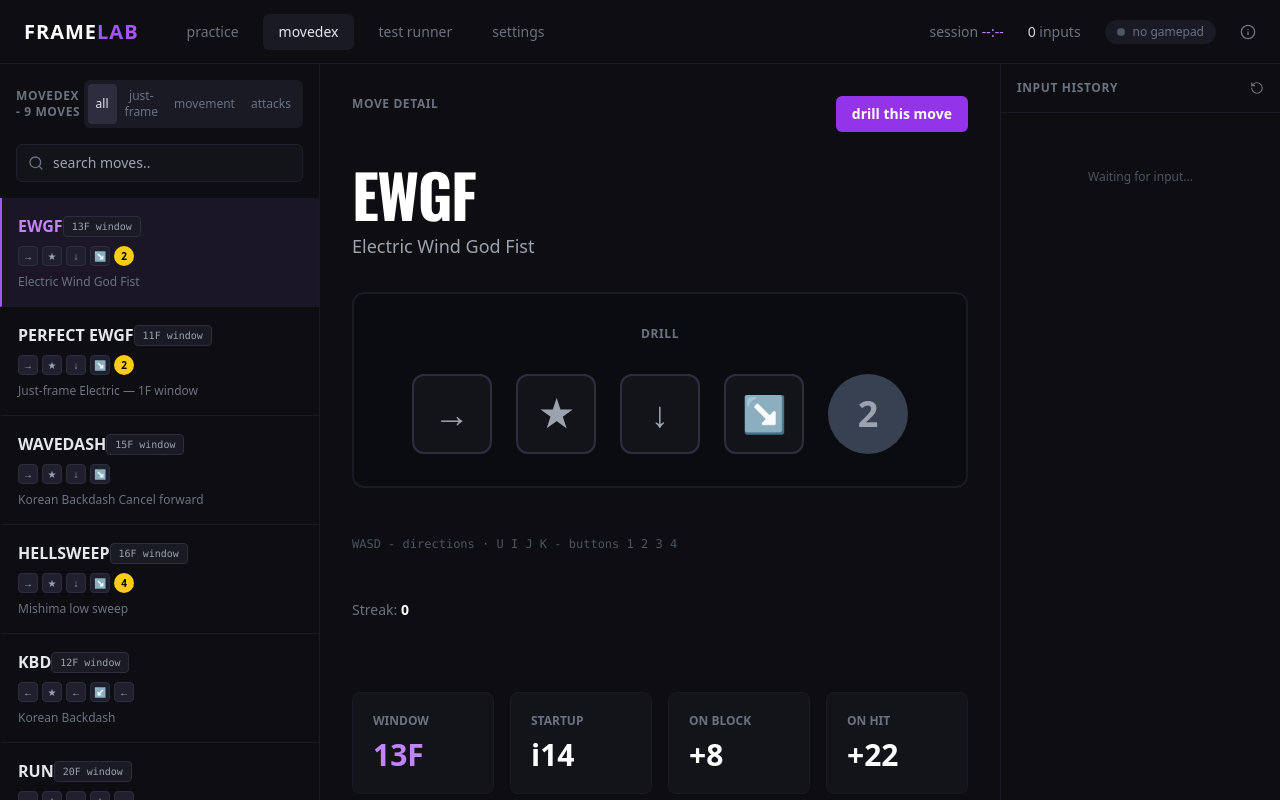
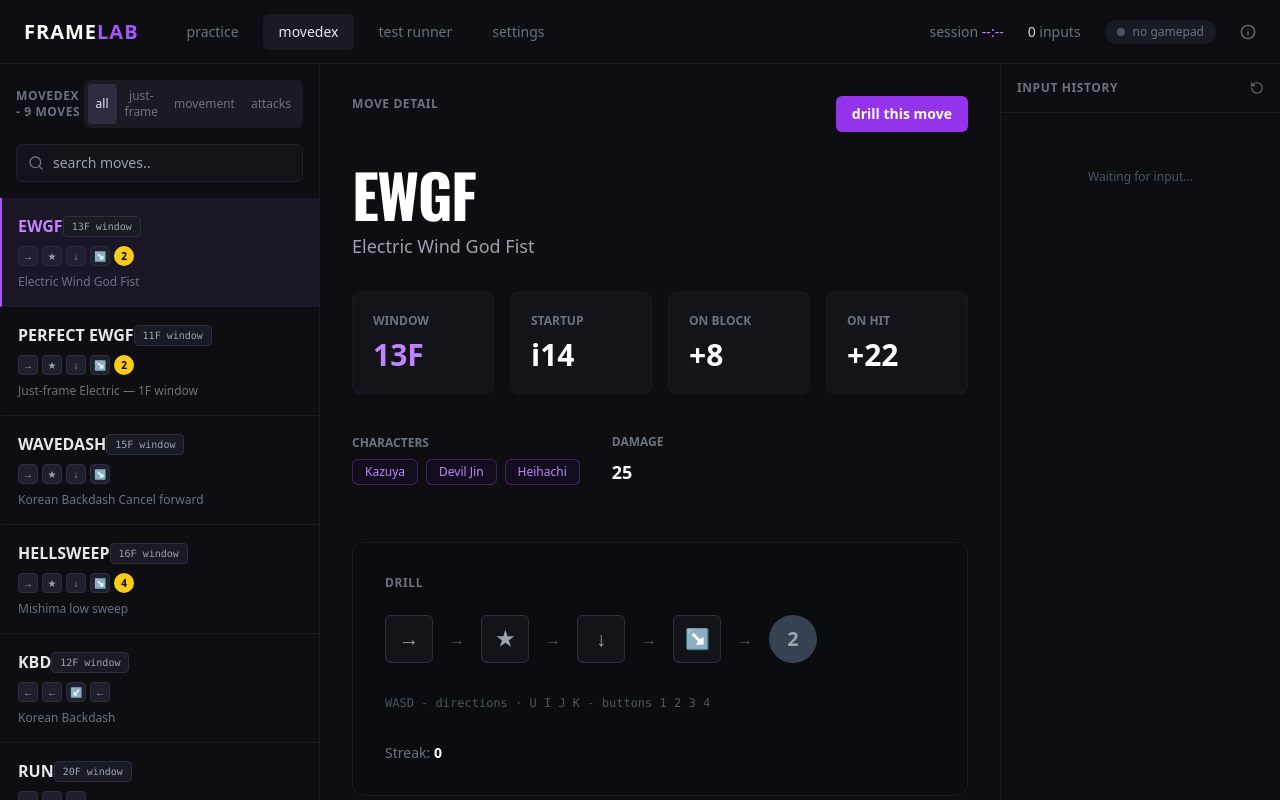
Before and after one commit to Hassan-Ilyas-Virk/FrameLab, a React (Create React App) app: page / in a window 1280 px wide. Built offline with nearby package versions, Linux system fonts and the light colour scheme.

Commit message:
UI Overhaul: 3-column fixed layout

```diff
--- a/src/App.js
+++ b/src/App.js
@@ -1,5 +1,5 @@
 import React, { useState, useEffect, useRef } from 'react';
-import { RotateCcw, Search, Info } from 'lucide-react';
+import { Settings, Play, RotateCcw, Search, Info } from 'lucide-react';
 
 const TekkenInputTrainer = () => {
   const [inputHistory, setInputHistory] = useState([]);
@@ -7,6 +7,7 @@
   const [lastPerfect, setLastPerfect] = useState(false);
   const [streak, setStreak] = useState(0);
   const [bestTimes, setBestTimes] = useState({});
+  const [showSettings, setShowSettings] = useState(false);
   const [detectionMode, setDetectionMode] = useState('ewgf'); // Default to ewgf
   const [filterType, setFilterType] = useState('all');
   const [searchQuery, setSearchQuery] = useState('');
@@ -25,6 +26,7 @@
   const [currentProgress, setCurrentProgress] = useState(0);
   const [flashSuccess, setFlashSuccess] = useState(false);
 
+  const sessionStartTime = useRef(Date.now());
   const lastInputTime = useRef(Date.now());
   const pressedDirections = useRef(new Set());
   const pressedButtons = useRef(new Set());
@@ -88,7 +90,7 @@
     },
     kbd: {
       name: 'KBD',
-      input: ['b', 'n', 'b', 'db', 'b'],
+      input: ['b', 'b', 'db', 'b'],
       maxFrames: 12,
       description: 'Korean Backdash',
       startup: '--',
@@ -101,7 +103,7 @@
     },
     run: {
       name: 'RUN',
-      input: ['f', 'n', 'f', 'n', 'f'],
+      input: ['f', 'f', 'f'],
       maxFrames: 20,
       description: 'Forward run',
       startup: '--',
@@ -127,7 +129,7 @@
     },
     backdash: {
       name: 'BACKDASH',
-      input: ['b', 'n', 'b'],
+      input: ['b', 'b'],
       maxFrames: 15,
       description: 'Quick back dash',
       startup: '--',
@@ -187,28 +189,24 @@
 
       if (current.includes('+')) {
         const parts = current.split('+');
-        const first = parts[0];
-        if (['f', 'b', 'u', 'd', 'df', 'db', 'uf', 'ub'].includes(first)) {
-          if (cleanedBuffer.length === 0 || cleanedBuffer[cleanedBuffer.length - 1] !== first) {
-            cleanedBuffer.push(first);
-          }
-          const rest = parts.slice(1).join('+');
-          if (rest) {
-            if (cleanedBuffer.length === 0 || cleanedBuffer[cleanedBuffer.length - 1] !== rest) {
-              cleanedBuffer.push(rest);
-            }
-          }
-        } else {
-          if (cleanedBuffer.length === 0 || cleanedBuffer[cleanedBuffer.length - 1] !== current) {
-            cleanedBuffer.push(current);
-          }
-        }
+        cleanedBuffer.push(parts[0]);
+        cleanedBuffer.push(parts[1]);
         continue;
       }
 
-      if (cleanedBuffer.length === 0 || cleanedBuffer[cleanedBuffer.length - 1] !== current) {
+      if (current === 'n') {
+        const prev = cleanedBuffer[cleanedBuffer.length - 1];
+        const next = buffer[i + 1];
+
+        if (next && next.includes('+')) {
+          const nextDir = next.split('+')[0];
+          if (prev === nextDir) continue;
+        } else if (prev && next && prev === next && ['f', 'b', 'u', 'd'].includes(prev)) {
+          continue;
+        }
+      }
+
       cleanedBuffer.push(current);
-      }
     }
 
     if (detectionMode !== 'auto') {
@@ -217,30 +215,32 @@
       const required = targetMove.input;
 
       let matchCount = 0;
-      for (let k = Math.min(cleanedBuffer.length, required.length); k > 0; k--) {
-        const suffix = cleanedBuffer.slice(-k);
-        let match = true;
-        for (let i = 0; i < k; i++) {
-          if (suffix[i] !== required[i]) {
-            match = false;
-            break;
-          }
-        }
-        if (match) {
-          matchCount = k;
-          break;
+      for (let i = 0; i < cleanedBuffer.length && i < required.length; i++) {
+        if (cleanedBuffer[i] === required[i]) {
+          matchCount++;
+        } else {
+          setStreak(0);
+          setCurrentProgress(0);
+          inputBuffer.current = [];
+          moveStartTime.current = null;
+          return;
         }
       }
 
       setCurrentProgress(matchCount);
 
-      if (matchCount === 1) {
-        moveStartTime.current = now;
-      } else if (matchCount === 0) {
+      if (cleanedBuffer.length > required.length) {
         setStreak(0);
+        setCurrentProgress(0);
+        inputBuffer.current = [];
+        moveStartTime.current = null;
+        return;
       }
 
-      if (matchCount === required.length) {
+      if (cleanedBuffer.length === required.length) {
+        const matches = cleanedBuffer.every((inp, idx) => inp === required[idx]);
+
+        if (matches) {
           const executionTime = now - moveStartTime.current;
           const frames = Math.round(executionTime / 16.67);
 
@@ -249,10 +249,9 @@
           setDetectedMove({ ...targetMove, frames, isPerfect });
           setLastPerfect(isPerfect);
 
+          if (isPerfect) {
             setFlashSuccess(true);
             setTimeout(() => setFlashSuccess(false), 500);
-
-        if (isPerfect) {
             setStreak(prev => prev + 1);
             setBestTimes(prev => ({
               ...prev,
@@ -270,6 +269,7 @@
             setLastPerfect(false);
             setDetectedMove(null);
           }, 2000);
+        }
       }
     }
   };
@@ -461,7 +461,6 @@
         clearTimeout(directionDebounceTimer.current);
       }
     };
-    // eslint-disable-next-line react-hooks/exhaustive-deps
   }, [keyBinds, editingKey]);
 
   useEffect(() => {
@@ -493,32 +492,34 @@
 
         return (
           <React.Fragment key={idx}>
-            <div className="flex items-center gap-3">
+            <div className="flex items-center gap-2">
               {dir && (
-                 <div className={`w-20 h-20 flex items-center justify-center rounded-xl border-2 text-4xl font-bold transition-all duration-300
-                  ${isActive ? 'border-purple-500 text-purple-400 bg-purple-900/30 shadow-[0_0_15px_rgba(168,85,247,0.4)]' : 'border-[#2d2d3f] text-gray-400 bg-[#13131A]'}
+                 <div className={`w-12 h-12 flex items-center justify-center rounded-md border text-xl font-bold transition-all
+                  ${isActive ? 'border-purple-500 text-purple-400 bg-purple-900/20' : 'border-[#2d2d3f] text-gray-400 bg-[#13131A]'}
                 `}>
                   {notationMap[dir] || dir}
                 </div>
               )}
-              {dir && <span className="text-gray-600 text-sm font-bold">+</span>}
-              <div className={`w-20 h-20 rounded-full flex items-center justify-center text-4xl font-bold transition-all duration-300
-                ${isActive || flashSuccess ? 'bg-yellow-400 text-black shadow-[0_0_25px_rgba(250,204,21,0.6)] scale-110' : 'bg-gray-700 text-gray-400'}
+              {dir && <span className="text-gray-600 text-xs">+</span>}
+              <div className={`w-12 h-12 rounded-full flex items-center justify-center text-xl font-bold transition-all
+                ${isActive || flashSuccess ? 'bg-yellow-400 text-black shadow-[0_0_15px_rgba(250,204,21,0.5)]' : 'bg-gray-700 text-gray-400'}
               `}>
                 {notationMap[btn] || btn}
               </div>
             </div>
+            {idx < move.input.length - 1 && <span className="text-gray-600">→</span>}
           </React.Fragment>
         );
       }
 
       return (
         <React.Fragment key={idx}>
-          <div className={`w-20 h-20 flex items-center justify-center rounded-xl border-2 text-4xl font-bold transition-all duration-300
-            ${isActive ? 'border-purple-500 text-purple-400 bg-purple-900/30 shadow-[0_0_15px_rgba(168,85,247,0.4)]' : 'border-[#2d2d3f] text-gray-400 bg-[#13131A]'}
+          <div className={`w-12 h-12 flex items-center justify-center rounded-md border text-xl font-bold transition-all
+            ${isActive ? 'border-purple-500 text-purple-400 bg-purple-900/20' : 'border-[#2d2d3f] text-gray-400 bg-[#13131A]'}
           `}>
             {notationMap[inp] || inp}
           </div>
+          {idx < move.input.length - 1 && <span className="text-gray-600">→</span>}
         </React.Fragment>
       );
     });
@@ -654,31 +655,7 @@
                 <p className="text-gray-400 text-lg">{activeMove.description}</p>
               </div>
 
-              <div className={`rounded-xl p-8 mb-4 border-2 transition-all duration-300 ${flashSuccess ? 'bg-yellow-500/40 border-yellow-400 ring-4 ring-yellow-400 shadow-[0_0_60px_rgba(250,204,21,0.6)] scale-[1.05]' : 'bg-[#0b0c10] border-[#1A1A24]'}`}>
-                <div className={`text-xs font-bold tracking-wider mb-8 text-center ${flashSuccess ? 'text-yellow-400' : 'text-gray-500'}`}>DRILL</div>
-
-                <div className="flex justify-center items-center gap-6">
-                  {renderDrillSequence(activeMove)}
-                </div>
-              </div>
-
-              <div className="text-xs text-gray-600 font-mono mb-4">
-                WASD - directions · U I J K - buttons 1 2 3 4
-              </div>
-
-              {/* Status Indicator */}
-              <div className="flex justify-between items-center mb-8">
-                <div className="flex items-center gap-4">
-                  <span className="text-sm text-gray-500">Streak: <span className="text-white font-bold">{streak}</span></span>
-                  {lastPerfect && <span className="text-xs font-bold text-yellow-400 animate-pulse bg-yellow-400/10 px-2 py-1 rounded">PERFECT!</span>}
-                  {detectedMove && !lastPerfect && <span className="text-xs font-bold text-green-400 bg-green-400/10 px-2 py-1 rounded">SUCCESS</span>}
-                </div>
-                {bestTimes[detectionMode] && (
-                  <span className="text-sm text-gray-500">Best Time: <span className="text-green-400 font-bold">{bestTimes[detectionMode]}F</span></span>
-                )}
-              </div>
-
-              <div className="grid grid-cols-4 gap-4 mt-2">
+              <div className="grid grid-cols-4 gap-4">
                 <div className="bg-[#13131A] border border-[#1A1A24] rounded-lg p-5">
                   <div className="text-xs font-bold text-gray-500 mb-2">WINDOW</div>
                   <div className="text-3xl font-bold text-purple-400">{activeMove.maxFrames}F</div>
@@ -709,6 +686,30 @@
                 <div>
                   <div className="text-xs font-bold text-gray-500 mb-2">DAMAGE</div>
                   <div className="text-lg font-bold text-white">{activeMove.damage}</div>
+                </div>
+              </div>
+
+              <div className="bg-[#0b0c10] border border-[#1A1A24] rounded-xl p-8 mt-4">
+                <div className="text-xs font-bold tracking-wider text-gray-500 mb-6">DRILL</div>
+
+                <div className="flex items-center gap-4 mb-8">
+                  {renderDrillSequence(activeMove)}
+                </div>
+
+                <div className="text-xs text-gray-600 font-mono">
+                  WASD - directions · U I J K - buttons 1 2 3 4
+                </div>
+
+                {/* Status Indicator */}
+                <div className="mt-8 flex justify-between items-center">
+                  <div className="flex items-center gap-4">
+                    <span className="text-sm text-gray-500">Streak: <span className="text-white font-bold">{streak}</span></span>
+                    {lastPerfect && <span className="text-xs font-bold text-yellow-400 animate-pulse bg-yellow-400/10 px-2 py-1 rounded">PERFECT!</span>}
+                    {detectedMove && !lastPerfect && <span className="text-xs font-bold text-green-400 bg-green-400/10 px-2 py-1 rounded">SUCCESS</span>}
+                  </div>
+                  {bestTimes[detectionMode] && (
+                    <span className="text-sm text-gray-500">Best Time: <span className="text-green-400 font-bold">{bestTimes[detectionMode]}F</span></span>
+                  )}
                 </div>
               </div>
 
```
Lines whose indentation alone changed are shown as unchanged.
